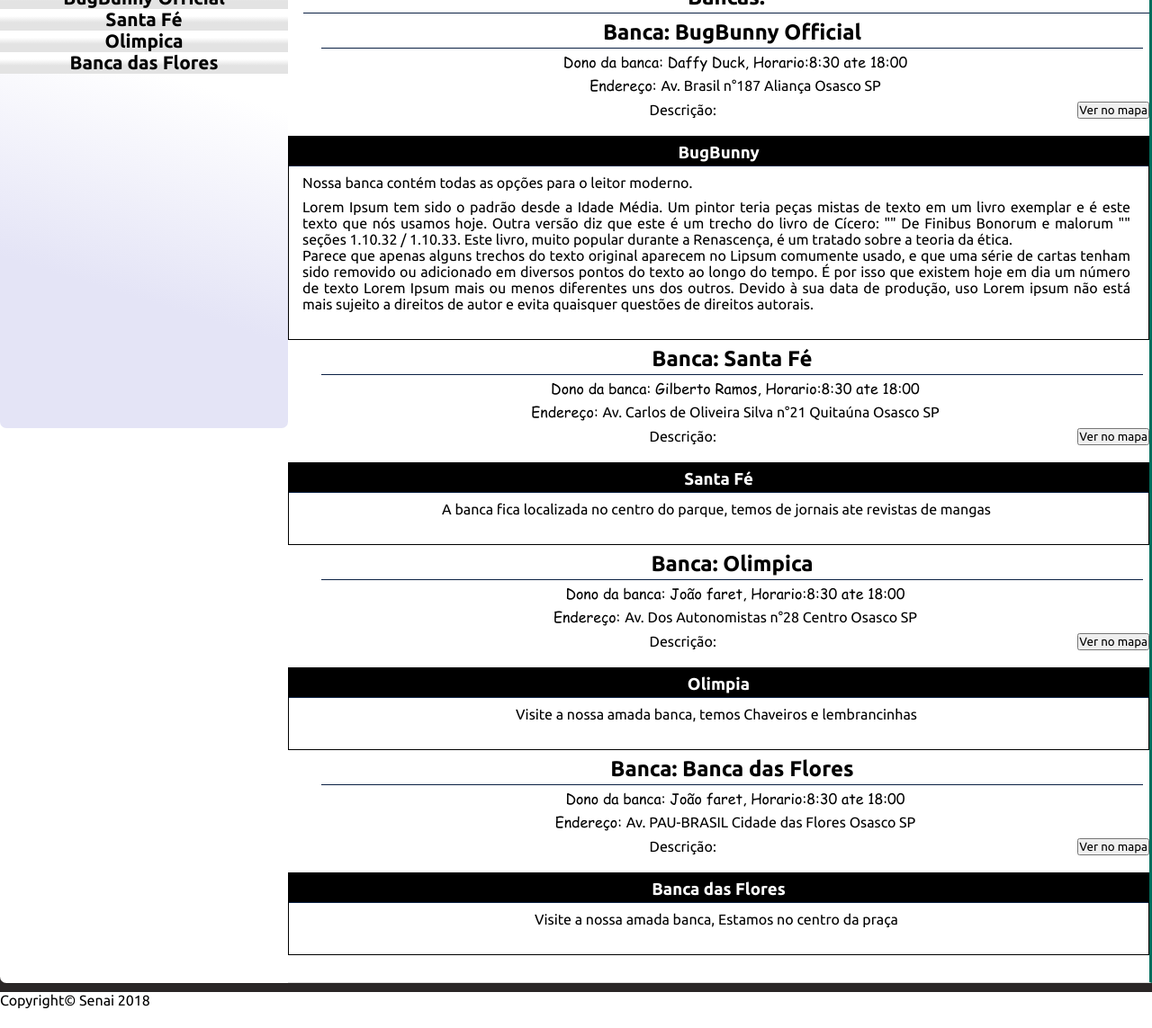
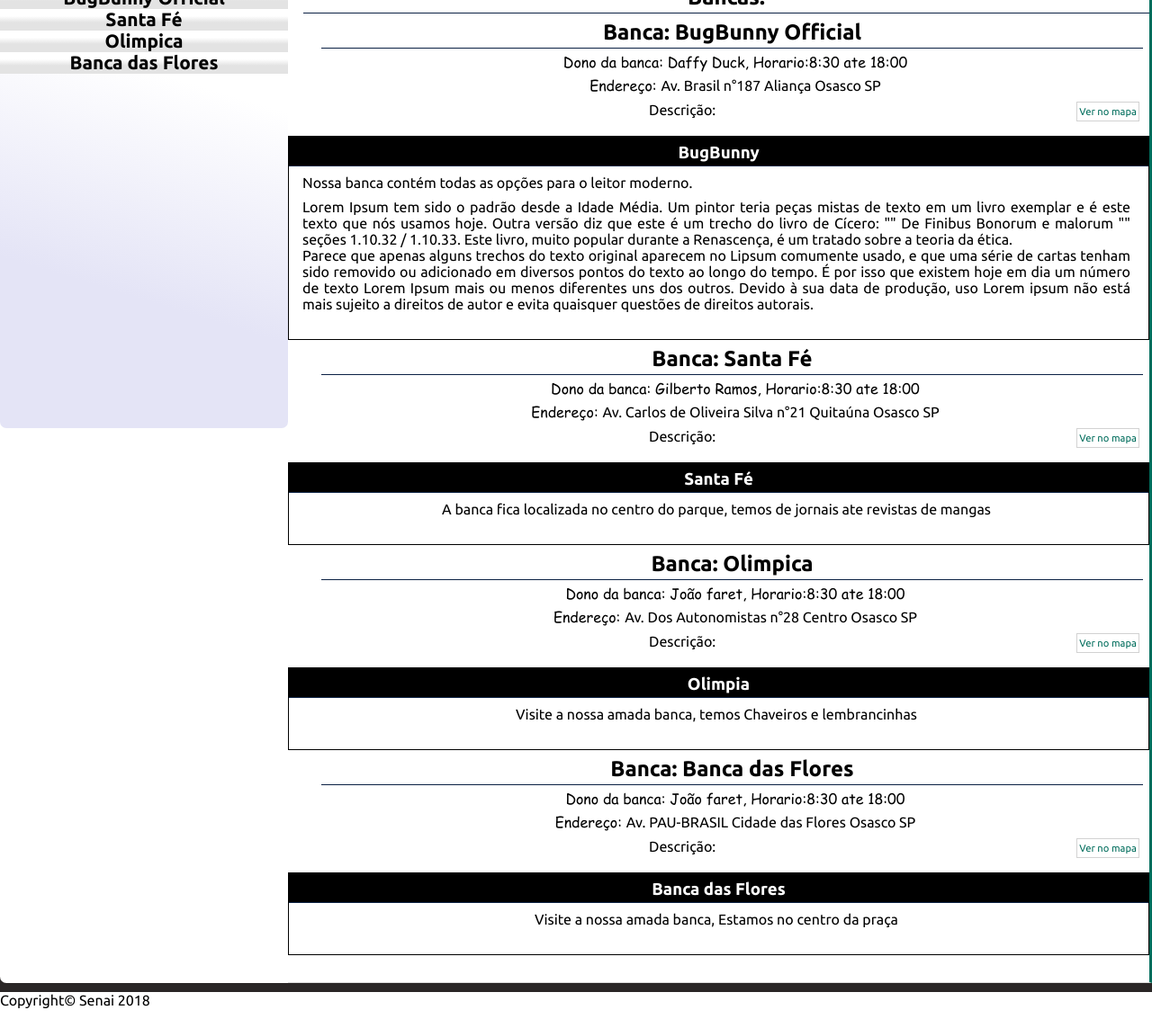
Before and after one commit to gilberto-009199/BugsBonny, a PHP site: page /stalls.php in a window 1280 px wide. Shown: the part 434-1577 px from the top of the page at 90% size. Run offline with PHP 8.4, Linux system fonts and the light colour scheme; data comes from the database, SQL or seed files in the repository; some web fonts are replaced.

Commit message:
Alterando os botoes da pagina bancas (stalls.php) e arrumando um erro no arquivo css style.css

```diff
--- a/css/style.css
+++ b/css/style.css
@@ -110,6 +110,6 @@ a{
 a:hover,:focus{
     color: #006D5C;
 }
-.btn:hover:focus{
+.btn:hover,:focus{
     color: black;
 }
--- a/stalls.php
+++ b/stalls.php
@@ -106,7 +106,7 @@ try {
                                 <p>Dono da banca: <?= $bancas[$i]->dono ?>, Horario:<?= $bancas[$i]->horario ?></p>
                                 <p>Endereço: <a href="#mapa" onclick="map.setView([<?= $bancas[$i]->location ?>], 14);"><?= $bancas[$i]->logradouro . " " . $bancas[$i]->bairro . " " . $bancas[$i]->cidade . " " . $bancas[$i]->uf ?></a></p>
                             </article>
-                            <button class="Direita" onclick="map.setView([<?= $bancas[$i]->location ?>], 14);">Ver no mapa</button>
+                            <button class="btn Direita" style="padding-left:2px; padding-right:2px;" onclick="map.setView([<?= $bancas[$i]->location ?>], 14);">Ver no mapa</button>
                             <p>Descrição:</p>
                             <div data-style="DescricaoBancas">
                                 <?= BBcode($bancas[$i]->descrisao) ?>
```
